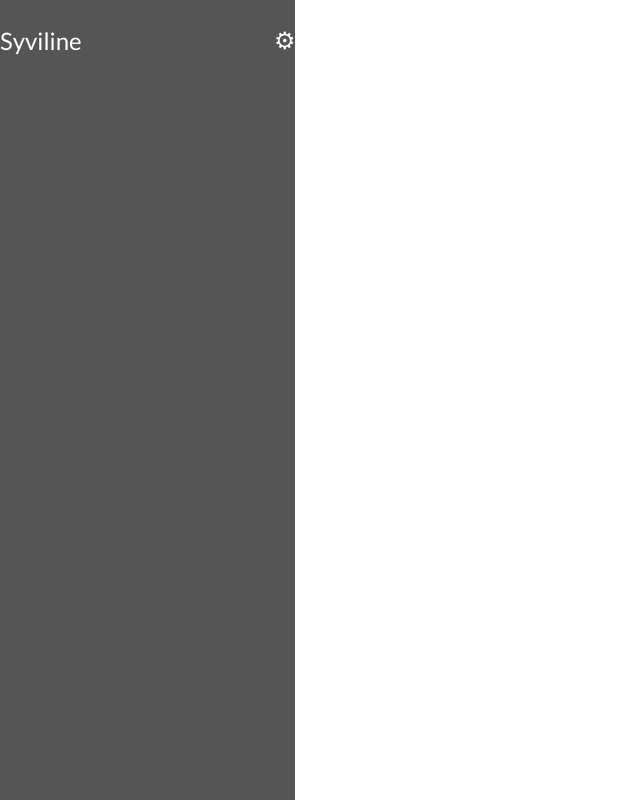
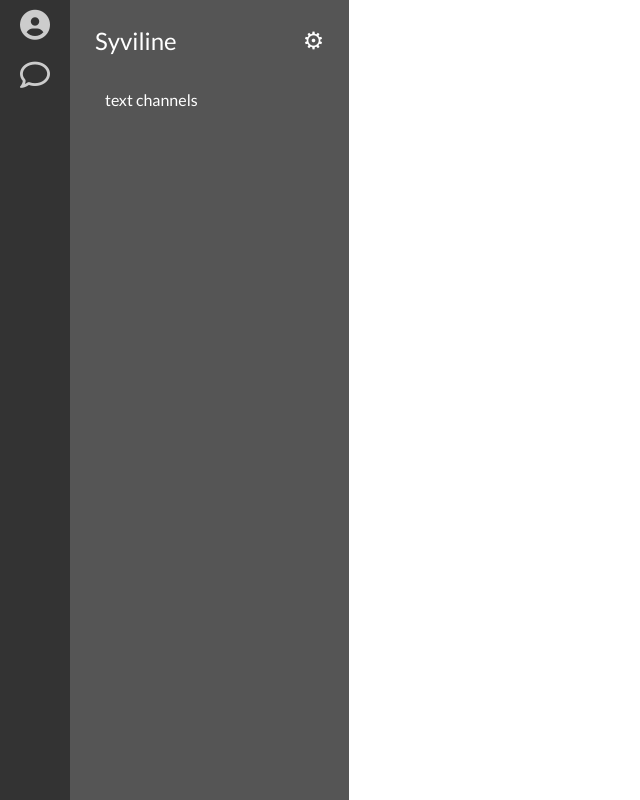
Before and after one commit to syviline/aurora, a Flask app: page / in a window 1280 px wide. Shown: the whole page, without its empty margins (0-640 px from the left). Run offline with Flask 2, Linux system fonts and the light colour scheme; some libraries are stand-ins or nearby versions.

Commit message:
Update index.html

```diff
--- a/templates/index.html
+++ b/templates/index.html
@@ -8,23 +8,26 @@
     <link rel="preconnect" href="https://fonts.gstatic.com">
     <link href="https://fonts.googleapis.com/css2?family=Lato:wght@300;400&display=swap" rel="stylesheet">
     <link rel="stylesheet" href="{{ url_for('static', filename='css/style.css') }}">
+    <script src="https://kit.fontawesome.com/a635fae22c.js" crossorigin="anonymous"></script>
     <title>Document</title>
 </head>
 <body>
     <div class="main__container">
-        <nav class="servers__list">
-            <div class="server__icon"></div>
-            <div class="server__icon"></div>
-            <div class="server__icon"></div>
-            <div class="server__icon"></div>
-            <div class="server__icon"></div>
-            <div class="server__icon"></div>
-            <div class="server__icon"></div>
+        <nav class="nav__list">
+            <div class="nav__item"><i class="fas fa-user-circle"></i></div>
+            <div class="nav__item"><i class="far fa-comment"></i></div>
+            <div class="nav__item"></div>
+            <div class="nav__item"></div>
+            <div class="nav__item"></div>
+            <div class="nav__item"></div>
         </nav>
         <nav class="channels__list">
-            <div class="server__name">
-                <span class="name">Syviline</span>
-                <span class="settings">⚙</span>
+            <div class="container">
+                <div class="server__name">
+                    <span class="name">Syviline</span>
+                    <span class="settings">⚙</span>
+                </div>
+                <div class="category">text channels</div>
             </div>
         </nav>
         <nav class="server__body">
```
